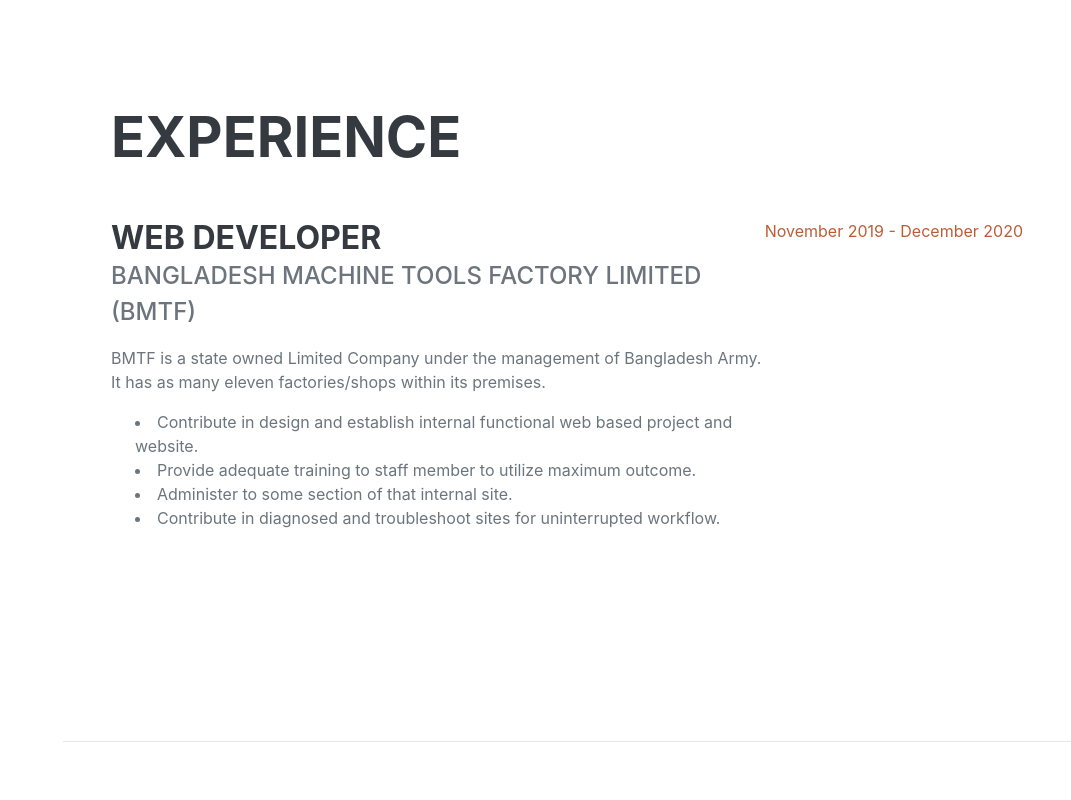
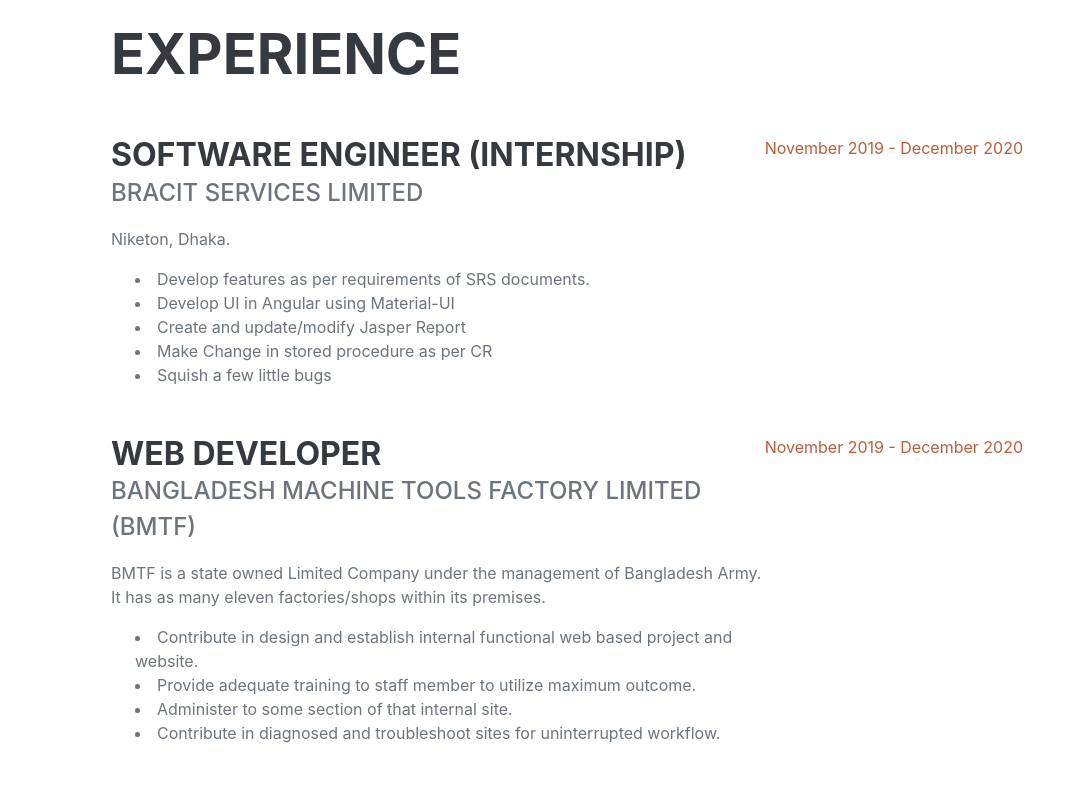
Before and after one commit to me-al-amin-khan/portfolio-of-me, a plain HTML site: page index.html in a window 1280 px wide. Shown: the part 860-1660 px from the top of the page, without its empty margins (209-1280 px from the left). Drawn offline with nearby package versions, Linux system fonts and the light colour scheme; a web font is replaced by a local one.

Commit message:
add bracIT job experience

```diff
--- a/index.html
+++ b/index.html
@@ -65,6 +65,23 @@
             <section class="resume-section" id="experience">
                 <div class="resume-section-content">
                     <h2 class="mb-5">Experience</h2>
+
+                    <div class="d-flex flex-column flex-md-row justify-content-between mb-5">
+                        <div class="flex-grow-1">
+                            <h3 class="mb-0">Software Engineer (Internship)</h3>
+                            <div class="subheading mb-3">BracIT Services Limited</div>
+                            <p>Niketon, Dhaka.</p>
+                            <div class="ml-4">
+                              <li>Develop features as per requirements of SRS documents.</li>
+                              <li>Develop UI in Angular using Material-UI </li>
+                              <li>Create and update/modify Jasper Report</li>
+                              <li>Make Change in stored procedure as per CR</li>
+                              <li>Squish a few little bugs</li>
+
+                            </div>
+                        </div>
+                        <div class="flex-shrink-0"><span class="text-primary">November 2019 - December 2020</span></div>
+                    </div>
 
                     <div class="d-flex flex-column flex-md-row justify-content-between mb-5">
                         <div class="flex-grow-1">
@@ -182,7 +199,7 @@
                         <li>
                             <span class="fa-li"><i class="fas fa-certificate text-warning"></i></span>
                             <p> <strong>Complete Web Development by Jhankar Mahbub (JavaScript, React, Context API, Redux, JSON, Firebase, Node, Express, API, MongoDB, Chrome devtools & others).</strong> </p>
-                            <i>- from ProgrammingHero.com (on going course)</i>
+                            <i>- from ProgrammingHero</i>
                         </li>
                     </ul>
                 </div>
```
